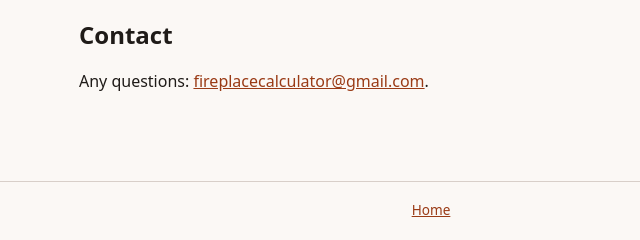
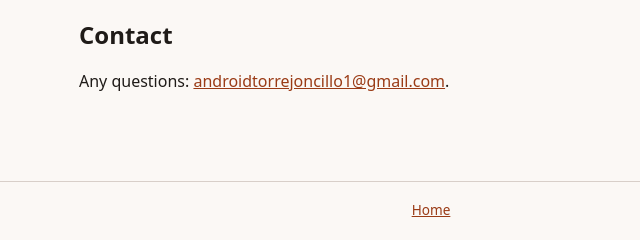
Before and after one commit to petronsa/petronsa.github.io, a plain HTML site: page Chimenea/privacidad.html in a window 1280 px wide. Shown: the part 813-1053 px from the top of the page, 209-849 px from the left. Drawn offline with Linux system fonts and the light colour scheme.

Commit message:
Publicar web (Chimenea 95b37a0)

```diff
--- a/Chimenea/privacidad.html
+++ b/Chimenea/privacidad.html
@@ -30,7 +30,7 @@
       <h2>Esta web</h2>
       <p>La web está alojada en GitHub Pages. GitHub puede registrar datos técnicos de las visitas (como la dirección IP) para la seguridad y el funcionamiento del servicio, según su <a href="https://docs.github.com/es/site-policy/privacy-policies/github-general-privacy-statement">declaración de privacidad</a>. La web no usa cookies ni herramientas de analítica.</p>
       <h2>Contacto</h2>
-      <p>Para cualquier duda: <a href="mailto:fireplacecalculator@gmail.com">fireplacecalculator@gmail.com</a>.</p>
+      <p>Para cualquier duda: <a href="mailto:androidtorrejoncillo1@gmail.com">androidtorrejoncillo1@gmail.com</a>.</p>
     </article>
 
     <article data-solo="en" hidden>
@@ -48,7 +48,7 @@
       <h2>This website</h2>
       <p>The website is hosted on GitHub Pages. GitHub may log technical visit data (such as IP addresses) for security and operation of the service, according to its <a href="https://docs.github.com/en/site-policy/privacy-policies/github-general-privacy-statement">privacy statement</a>. The website uses no cookies or analytics.</p>
       <h2>Contact</h2>
-      <p>Any questions: <a href="mailto:fireplacecalculator@gmail.com">fireplacecalculator@gmail.com</a>.</p>
+      <p>Any questions: <a href="mailto:androidtorrejoncillo1@gmail.com">androidtorrejoncillo1@gmail.com</a>.</p>
     </article>
   </main>
 
```
